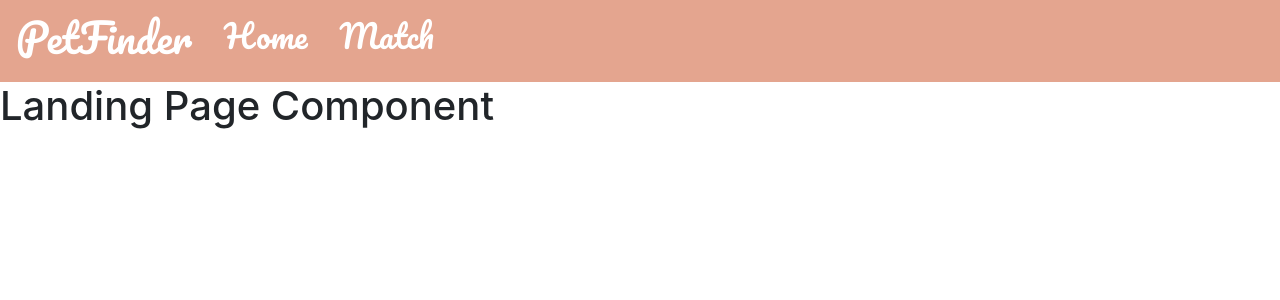
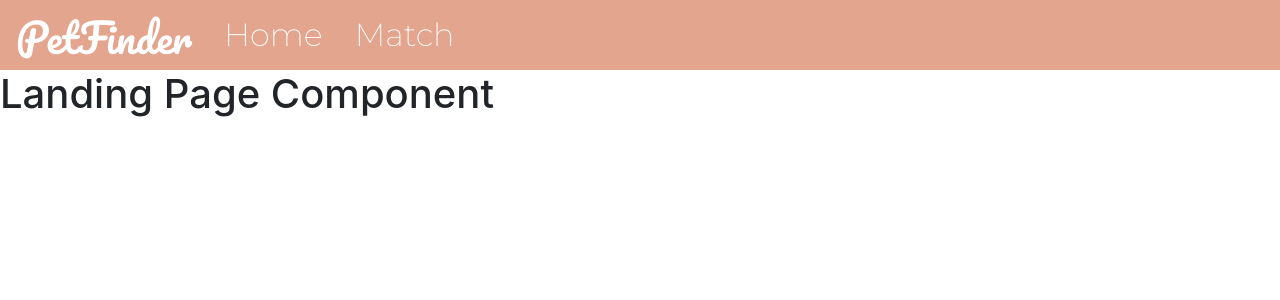
Before and after one commit to Codubee/PetFinderMW2-3, a React (Create React App) app in the folder frontend/: page / in a window 1280 px wide. Shown: the top 300 px of the page. Built offline with nearby package versions, Linux system fonts and the light colour scheme.

Commit message:
UI changes before testing

```diff
--- a/frontend/src/components/navbar/style.css
+++ b/frontend/src/components/navbar/style.css
@@ -1,17 +1,29 @@
 @import url("https://fonts.googleapis.com/css?family=Pacifico");
+@import url("https://fonts.googleapis.com/css?family=Montserrat:wght@200");
 
 .navbrand {
   font-family: "Pacifico";
   color: white;
 }
 
-.navlink {
+.navbrand:hover {
   font-family: "Pacifico";
   color: white;
 }
 
+.navlink {
+  font-family: "Montserrat";
+  color: white;
+}
+
+.navlink:hover {
+  font-family: "Montserrat";
+  color: grey;
+}
+
 .nav {
   width: 100%;
+  height: 54px;
 }
 
 .navbar {
```
